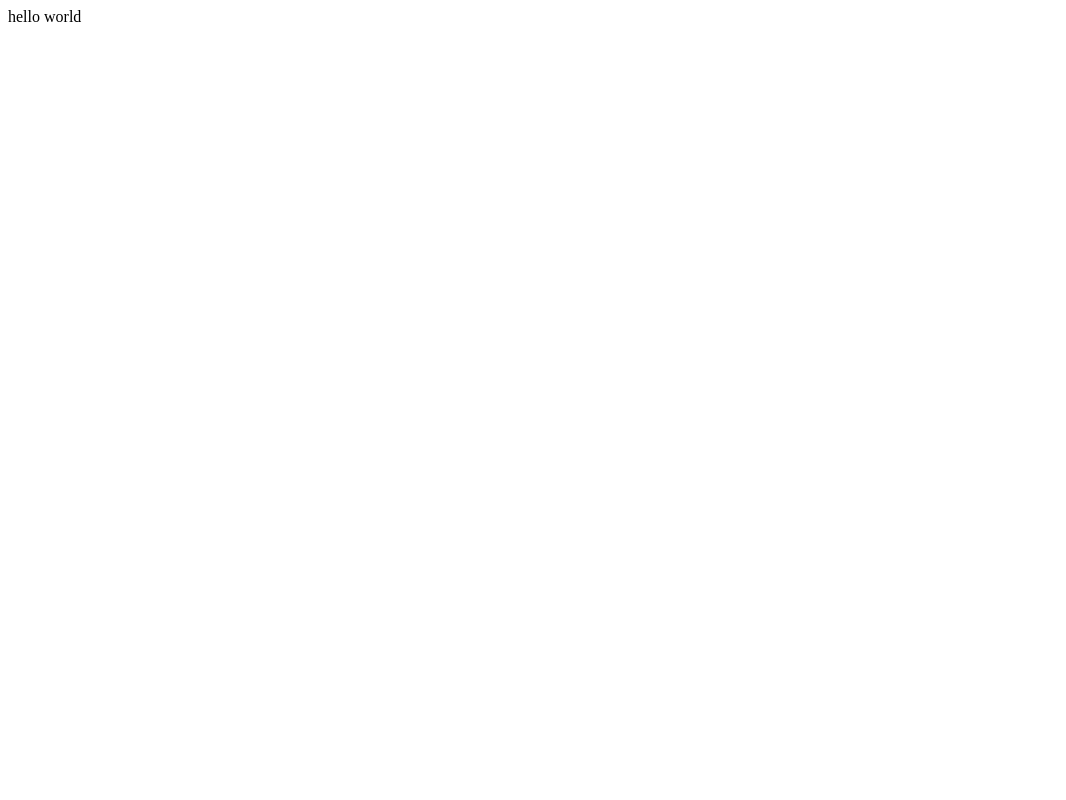
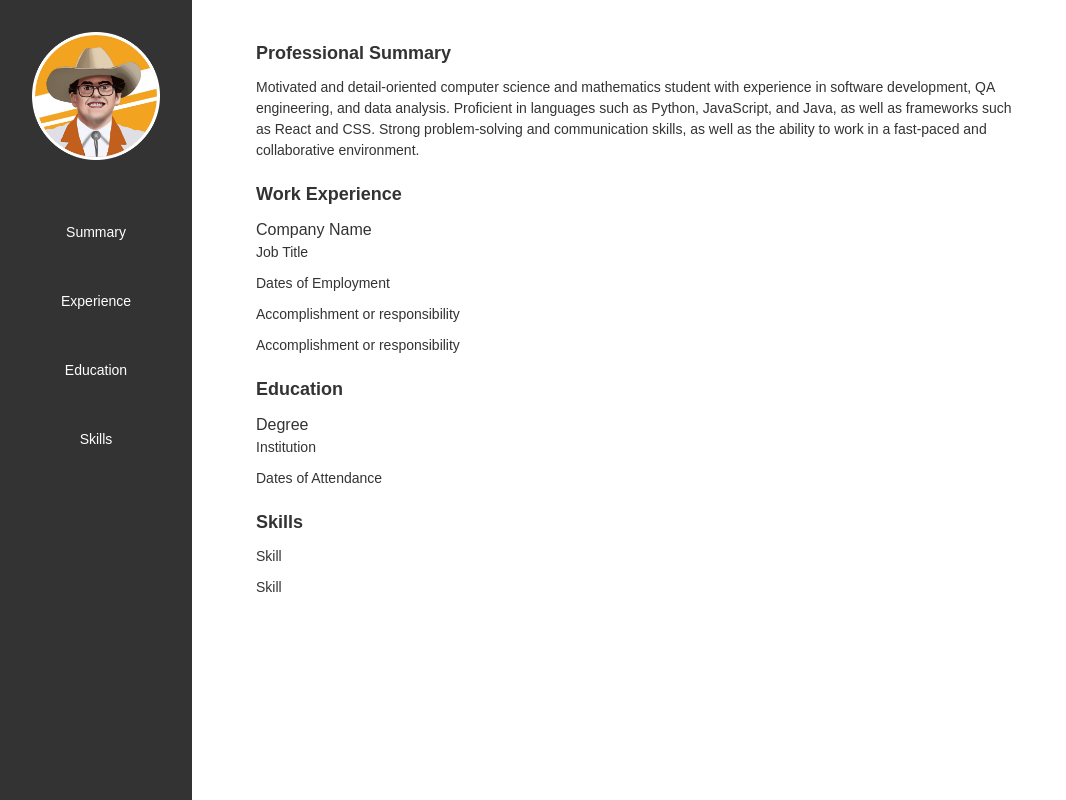
Before and after one commit to ddavid173/ddavid173.github.io, a plain HTML site: page resume/index.html in a window 1280 px wide. Shown: the whole page, without its empty margins (0-1066 px from the left). Drawn offline with Linux system fonts and the light colour scheme.

Commit message:
Started resume

```diff
--- a/resume/index.html
+++ b/resume/index.html
@@ -1 +1,61 @@
-hello world
+<!DOCTYPE html>
+<html>
+    <head>
+        <meta charset="UTF-8">
+		<title>resume</title>
+		<link rel="preconnect" href="https://fonts.googleapis.com">
+		<link rel="preconnect" href="https://fonts.gstatic.com" crossorigin>
+		<link href="https://fonts.googleapis.com/css2?family=Rubik&display=swap" rel="stylesheet"><link rel="stylesheet" href="./style.css">
+    </head>
+    <body>
+        <nav id="navigation">
+			<img src="../imgs/David.png" alt="image of me" class="me">
+            <ul id="nav-list">
+              <li class="nav-list-items"><a class="nav-text" href="#professional-summary">Summary</a></li>
+              <li class="nav-list-items"><a class="nav-text" href="#work-experience">Experience</a></li>
+              <li class="nav-list-items"><a class="nav-text" href="#education">Education</a></li>
+              <li class="nav-list-items"><a class="nav-text" href="#skills">Skills</a></li>
+            </ul>
+        </nav>
+        <main>
+            <section>
+                <h2>Professional Summary</h2>
+                <p>Motivated and detail-oriented computer science and mathematics student with experience in software development,
+                    QA engineering, and data analysis. Proficient in languages such as Python, JavaScript, and Java, as well as frameworks
+                    such as React and CSS. Strong problem-solving and communication skills, as well as the ability to work in a fast-paced
+                    and collaborative environment.</p>
+            </section>
+            <section>
+                <h2>Work Experience</h2>
+                <ul>
+                    <li>
+                    <h3>Company Name</h3>
+                    <p>Job Title</p>
+                    <p>Dates of Employment</p>
+                    <ul>
+                        <li>Accomplishment or responsibility</li>
+                        <li>Accomplishment or responsibility</li>
+                    </ul>
+                    </li>
+                </ul>
+            </section>
+            <section>
+                <h2>Education</h2>
+                <ul>
+                    <li>
+                    <h3>Degree</h3>
+                    <p>Institution</p>
+                    <p>Dates of Attendance</p>
+                    </li>
+                </ul>
+            </section>
+            <section>
+                <h2>Skills</h2>
+                <ul>
+                    <li>Skill</li>
+                    <li>Skill</li>
+                </ul>
+            </section>
+        </main>
+    </body>
+</html>
--- /dev/null
+++ b/resume/style.css
@@ -0,0 +1,162 @@
+/* Reset default styles */
+html, body, h1, h2, h3, p, ul, li {
+    margin: 0;
+    padding: 0;
+  }
+
+  /* Add some basic styling */
+  body {
+    font-family: Arial, sans-serif;
+    font-size: 14px;
+    line-height: 1.5;
+    color: #333;
+  }
+
+  h1, h2, h3 {
+    font-weight: normal;
+  }
+
+  h1 {
+    font-size: 24px;
+  }
+
+  h2 {
+    font-size: 18px;
+    font-weight: bold;
+  }
+
+  h3 {
+    font-size: 16px;
+  }
+
+  p {
+    margin-bottom: 10px;
+  }
+
+  ul {
+    list-style: none;
+  }
+
+  main {
+    margin-right: 5vw;
+  }
+
+  /* Style the navigation menu */
+  #navigation {
+    position: fixed;
+    top: 0;
+    left: 0;
+    bottom: 0;
+    width: 15vw;
+    background-color: #333;
+    color: #fff;
+    overflow-y: auto;
+  }
+
+  #navigation .nav-list-items .nav-text {
+    display: block;
+    color: #fff;
+    text-decoration: none;
+    margin: auto;
+    text-align: center;
+  }
+
+  .nav-list-items .nav-text:hover {
+    background-color: #333;
+  }
+
+  #nav-list {
+    list-style: none;
+    margin-top: 2.5vw;
+  }
+
+  .nav-text {
+    padding-top: 3vh;
+    padding-bottom: 3vh;
+  }
+
+  .me {
+    margin-top: 2.5vw;
+    margin-left: 2.5vw;
+    width: 10vw;
+  }
+  /* Style the main content */
+  main {
+    margin: 5vh 20vw; /* Leave space for the navigation menu */
+  }
+
+  /* Style the header */
+  header {
+    background-color: #eee;
+    border-bottom: 1px solid #ddd;
+    padding: 20px;
+  }
+
+  header h1 {
+    margin-bottom: 10px;
+  }
+
+  header ul {
+    margin-bottom: 0;
+  }
+
+  /* Style the sections */
+  section {
+    margin-bottom: 20px;
+  }
+
+  section h2 {
+    margin-bottom: 10px;
+  }
+
+  /* Style the list items in the work experience and education sections */
+  section ul li {
+    margin-bottom: 10px;
+  }
+
+  /* Style the footer */
+  footer {
+    background-color: #eee;
+    border-top: 1px solid #ddd;
+    padding: 20px;
+    text-align: center;
+  }
+
+  /* Mobile Friendly */
+  @media (orientation: portrait) {
+    #navigation {
+      position: fixed;
+      height: 10vh;
+      display: inline;
+      color: #fff;
+      width: 100vw;
+    }
+
+    #navigation ul {
+      display: flex;
+      align-items: center;
+    }
+
+    #nav-list {
+        margin-top: 0;
+    }
+
+    .nav-text {
+      width: 25vw;
+      padding-top: 0;
+      padding-bottom: 0;
+    }
+
+    .me {
+        visibility: hidden;
+        width: 0;
+        height: 0;
+        padding: 0;
+        margin: 0;
+    }
+
+    main {
+        margin: 15vh 5vw;
+    }
+
+  }
```
Also changed, not shown: index.html (+1 -1 lines), projects/index.html (added, +1 -0 lines), imgs/David.png (added).
